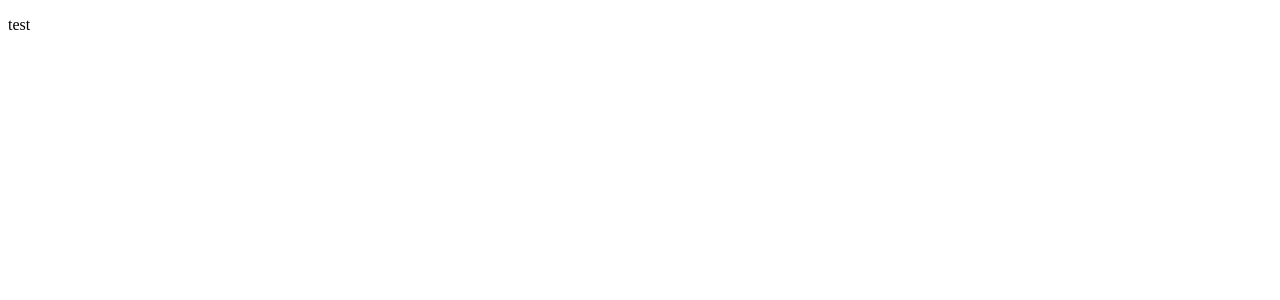
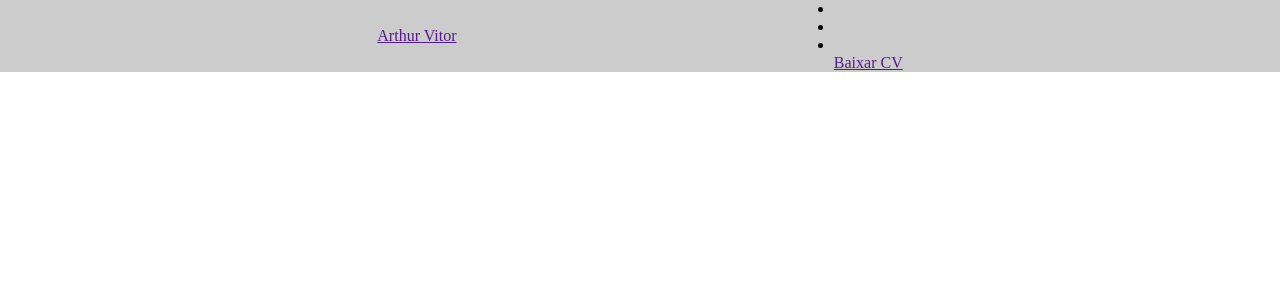
Before and after one commit to arthurvitorads/newPortifolio, a Vue app: page / in a window 1280 px wide. Shown: the top 300 px of the page. Built offline with nearby package versions, Linux system fonts and the light colour scheme.

Commit message:
feat: inicando o header do projeto

```diff
--- a/src/App.vue
+++ b/src/App.vue
@@ -1,15 +1,26 @@
 <template>
-  <p>test</p>
+  <section class="header">
+    <navComponent/>
+  </section>
 </template>
 
-<script>
+<script lang="ts">
+import { defineComponent } from 'vue';
+import navComponent from './components/navComponent.vue'
 
-export default {
+export default defineComponent({
   name: 'App',
   components: {
+    navComponent: navComponent
   }
-}
+});
 </script>
 
 <style>
+
+* {
+  margin: 0px;
+  padding: 0px;
+}
+
 </style>
--- /dev/null
+++ b/src/components/navComponent.vue
@@ -0,0 +1,37 @@
+<template>
+    <div class="navegacao">
+        <a href="">Arthur Vitor</a>
+        <div class="list">
+            <nav class="navegacao-lista">
+                <ul>
+                    <li></li>
+                    <li></li>
+                    <li></li>
+                </ul>
+            </nav>
+            <div class="download-cv">
+                <a href="">Baixar CV</a>
+            </div>
+        </div>
+
+    </div>
+</template>
+
+<script lang="ts">
+import { defineComponent } from 'vue';
+
+
+export default defineComponent({
+    name: 'navComponent'
+})
+
+</script>
+
+<style>
+.navegacao {
+    display: flex;
+    justify-content: space-evenly;
+    align-items: center;
+    background-color: #ccc;
+}
+</style>
--- /dev/null
+++ b/src/shims-vue.d.ts
@@ -0,0 +1,6 @@
+/* eslint-disable */
+declare module '*.vue' {
+  import type { DefineComponent } from 'vue'
+  const component: DefineComponent<{}, {}, any>
+  export default component
+}
```
Also changed, not shown: jsconfig.json (deleted, +0 -19 lines), package.json (+13 -3 lines), tsconfig.json (added, +41 -0 lines), src/main.ts (renamed from src/main.js), 1 other file (tests, documents, lock files or other folders).
